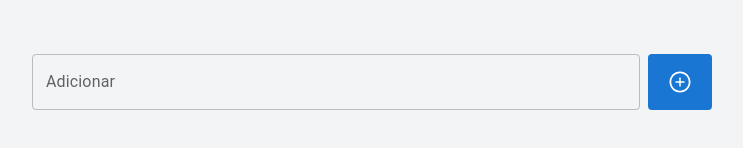
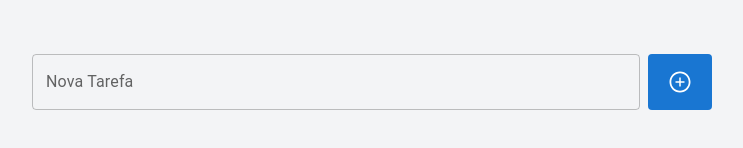
Before and after one commit to andradematheusdev/todo-list, a React (Vite) app: page / in a window 1280 px wide. Shown: the part 306-454 px from the top of the page, without its empty margins (268-1011 px from the left). Built offline with nearby package versions, Linux system fonts and the light colour scheme.

Commit message:
Update: remove index number from task list

```diff
--- a/src/App.tsx
+++ b/src/App.tsx
@@ -34,7 +34,7 @@ function App() {
         <div className="add-input">
           <TextField
             id="task"
-            label="Adicionar"
+            label="Nova Tarefa"
             variant="outlined"
             className="task-name"
             onChange={
--- a/src/components/TaskList.tsx
+++ b/src/components/TaskList.tsx
@@ -38,7 +38,6 @@ const TaskList = ({ data }: ITaskListProps) => {
                 }
                 key={index}
               >
-                <ListItemText primary={index} />
                 <ListItemText primary={task} />
                 <ListItemIcon />
               </ListItem>
```
